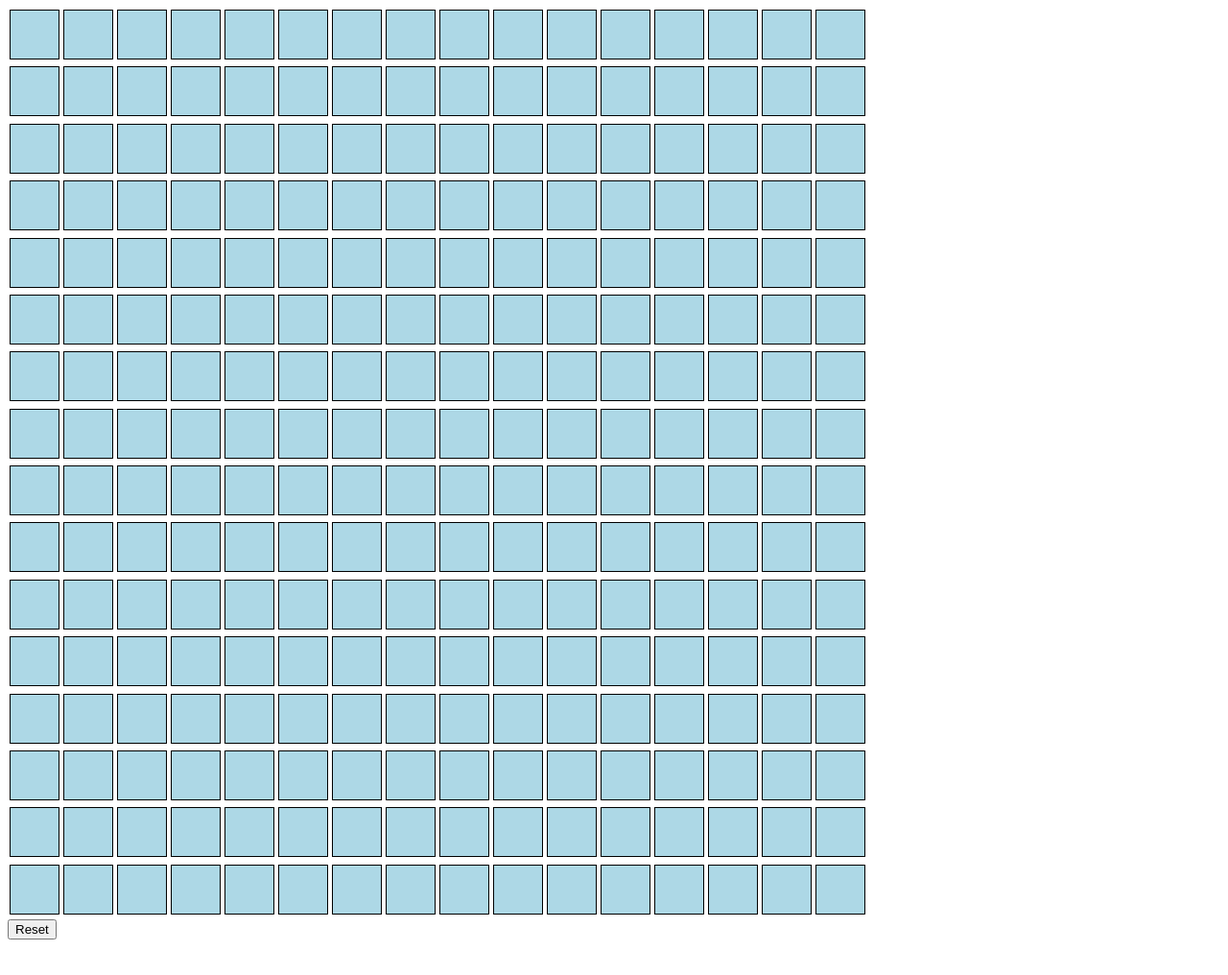
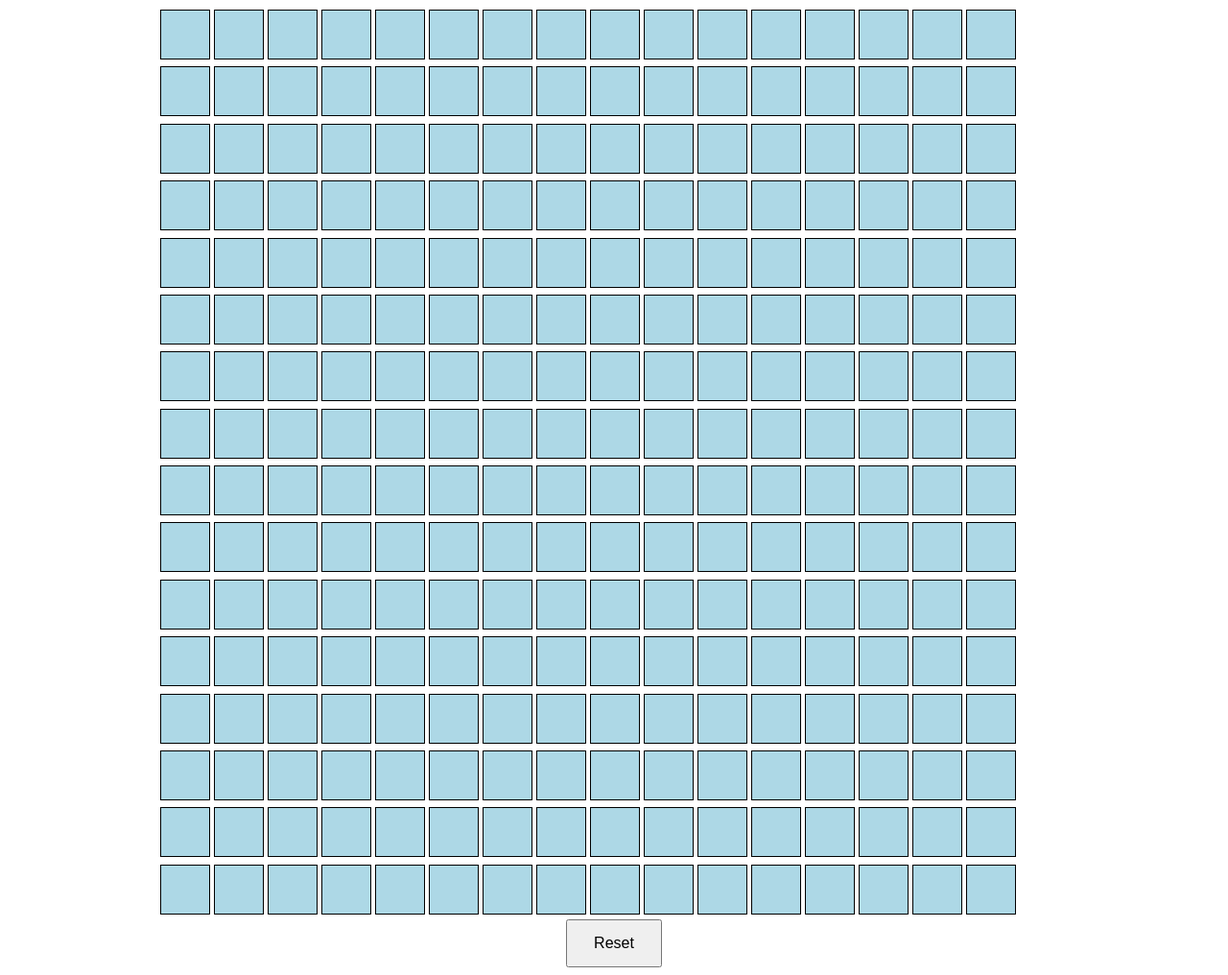
Before and after one commit to hashbrwn/Etch-a-Sketch, a plain HTML site: page index.html in a window 1280 px wide. Shown: the whole page at 96% size. Before the commit the page ends 987 px from the top, so only its background shows below. Drawn offline with Linux system fonts and the light colour scheme.

Commit message:
Fix reset button size and position

```diff
--- a/style.css
+++ b/style.css
@@ -1,3 +1,11 @@
+body {
+  display: flex;
+  flex-direction: column;
+  align-items: center; /* Centers content horizontally */
+}
+
+
+
 #container {
   width: 950px;
   height: 950px;
@@ -16,8 +24,8 @@
 
 }
 
-#button{
-  width: 50px;
-  height: 50px;
-
+#reset {
+  width: 100px; /* Increase size as needed */
+  height: 50px; /* Adjust height */
+  font-size: 16px; /* Optional: Make text inside button larger */
 }
```
